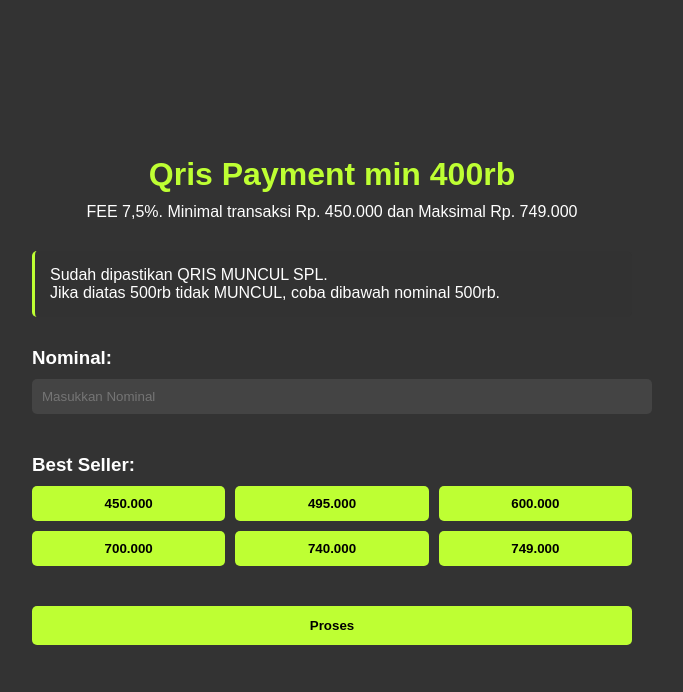
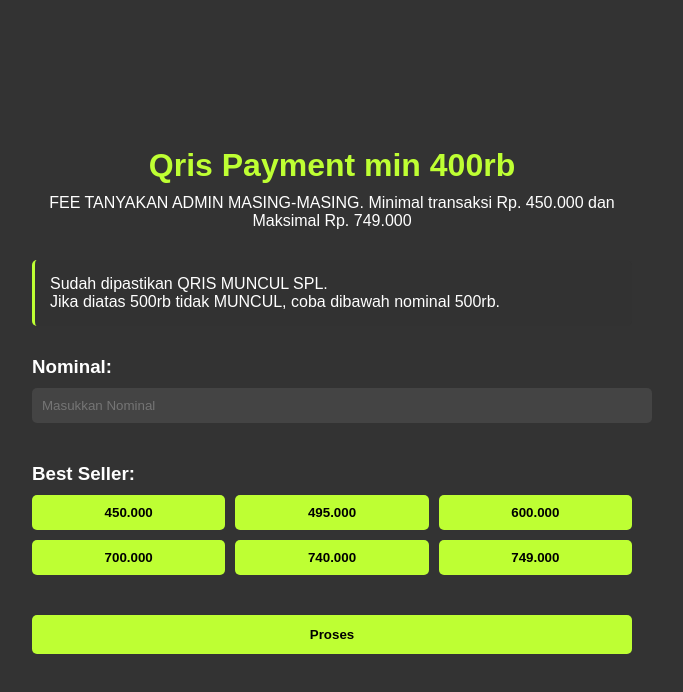
Before and after one commit to ardianskr/ardianstore.web.id, a plain HTML site: page index.html in a window 1280 px wide. Shown: the whole page, without its empty margins (308-991 px from the left). Drawn offline with Linux system fonts and the light colour scheme.

Commit message:
Update index.html

```diff
--- a/index.html
+++ b/index.html
@@ -121,7 +121,7 @@
     <div class="container">
         <div class="header">
             <h1>Qris Payment min 400rb</h1>
-            <div>FEE 7,5%. Minimal transaksi Rp. 450.000 dan Maksimal Rp. 749.000</div>
+            <div>FEE TANYAKAN ADMIN MASING-MASING. Minimal transaksi Rp. 450.000 dan Maksimal Rp. 749.000</div>
         </div>
 
         <div class="info-box">
```
